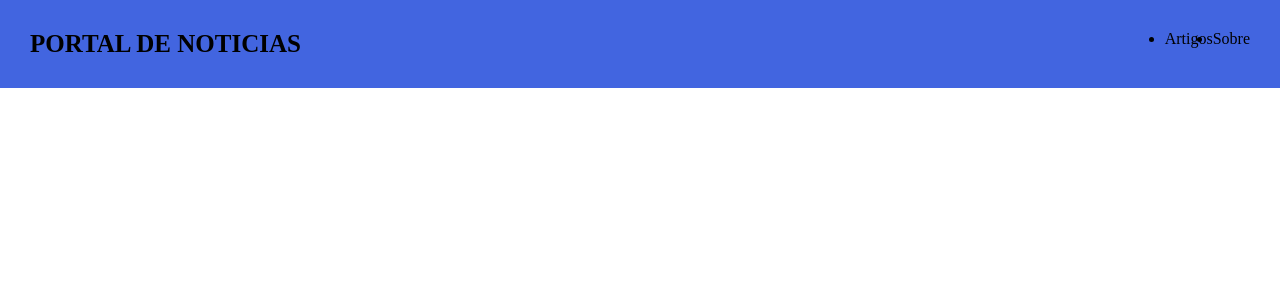
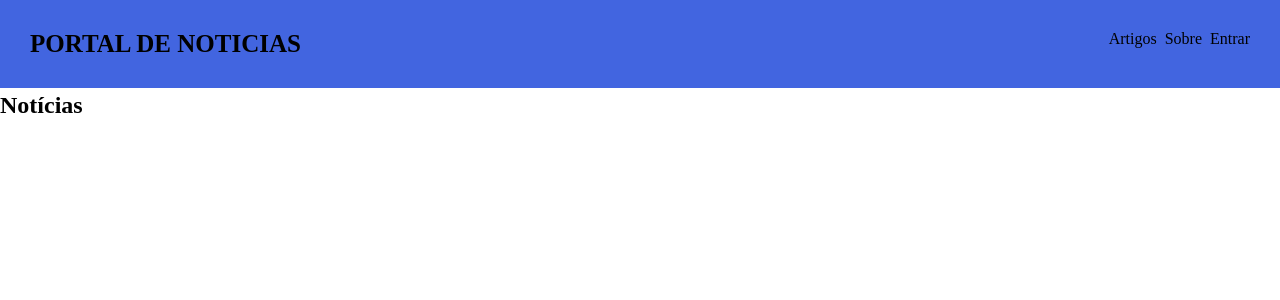
Before and after one commit to JVGS1111/Portal-de-noticias-com-react, a React (Create React App) app in the folder portal-noticias/: page / in a window 1280 px wide. Shown: the top 300 px of the page. Built offline with nearby package versions, Linux system fonts and the light colour scheme; the HTML template or start-up script is replaced by a standard one; a web font is replaced by a local one.

Commit message:
adicionado header

```diff
--- a/portal-noticias/src/App.js
+++ b/portal-noticias/src/App.js
@@ -1,9 +1,22 @@
 import React from 'react';
 import Header from './components/Header';
+import { BrowserRouter as Router, Route, Switch } from 'react-router-dom'
+import Home from './paginas/Home';
 
 function App() {
   return (
-    <Header />
+    <Router>
+      <Header />
+      <Switch>
+
+        <Route exact path='/'>
+          <Home />
+
+        </Route>
+      </Switch>
+    </Router>
+
+
   );
 }
 
--- a/portal-noticias/src/components/Header.css
+++ b/portal-noticias/src/components/Header.css
@@ -19,3 +19,9 @@ header{
 .header-ul{
     display: flex;
 }
+
+.header-li{
+    list-style-type: none;
+    margin-left: 8px;
+    cursor: pointer;
+}
--- a/portal-noticias/src/components/Header.jsx
+++ b/portal-noticias/src/components/Header.jsx
@@ -1,4 +1,5 @@
 import React from 'react';
+import { Link } from 'react-router-dom'
 import './Header.css'
 
 function Header() {
@@ -8,8 +9,9 @@ function Header() {
                 <h2 className="header-logo">PORTAL DE NOTICIAS</h2>
                 <nav className="header-nav">
                     <ul className="header-ul">
-                        <li>Artigos</li>
-                        <li>Sobre</li>
+                        <li className="header-li">Artigos</li>
+                        <li className="header-li">Sobre</li>
+                        <li className="header-li">Entrar</li>
                     </ul>
                 </nav>
             </div>
--- /dev/null
+++ b/portal-noticias/src/paginas/Home.jsx
@@ -0,0 +1,13 @@
+import React from 'react';
+
+function Home() {
+    return (
+        <main>
+            <div className="container">
+                <h2 className="titulo-pagina">Notícias</h2>
+            </div>
+        </main>
+    );
+}
+
+export default Home;
```
Also changed, not shown: 1 other file (tests, documents, lock files or other folders).
